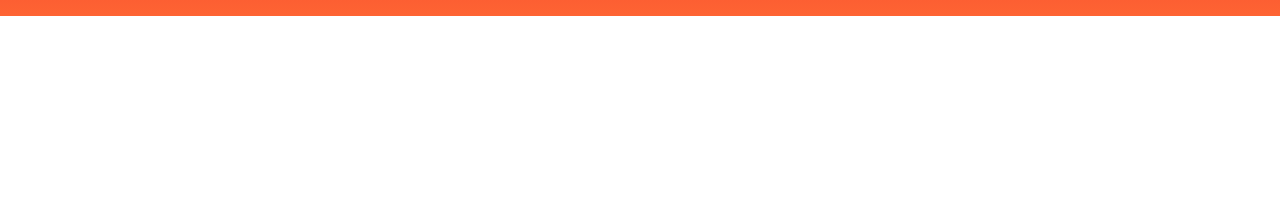
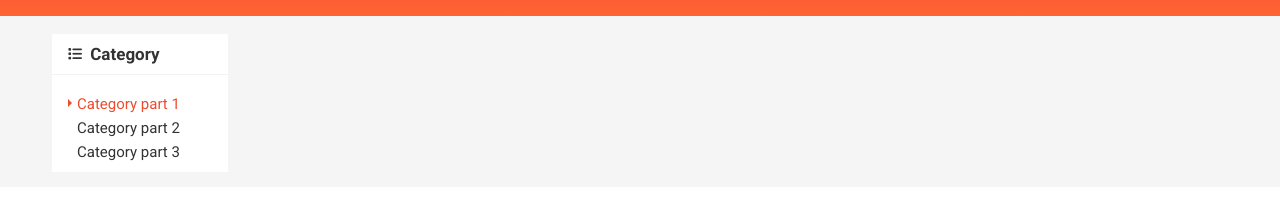
Before and after one commit to TQuyenNguyen/OnlineShop, a plain HTML site: page online-shop/index.html in a window 1280 px wide. Shown: the part 104-304 px from the top of the page. Drawn offline with nearby package versions, Linux system fonts and the light colour scheme.

Commit message:
add category

```diff
--- a/online-shop/assets/css/base.css
+++ b/online-shop/assets/css/base.css
@@ -22,7 +22,7 @@ html {
   font-family: "Roboto", sans-serif;
   box-sizing: border-box;
 }
-
+/**Response**/
 .grid {
   width: 1200px;
   max-width: 100%;
@@ -36,8 +36,20 @@ html {
 .grid_row {
   display: flex;
   flex-wrap: wrap;
+  margin-left: -12px;
+  margin-right: -12px;
 }
-
+/*Test*/
+.grid__column-2 {
+  padding-left: 12px;
+  padding-right: 12px;
+  width: 16.6667%;
+}
+.grid__column-10 {
+  padding-left: 12px;
+  padding-right: 12px;
+  width: 86.3334%;
+}
 /*Animation*/
 @keyframes fadeIn {
   from {
--- a/online-shop/assets/css/main.css
+++ b/online-shop/assets/css/main.css
@@ -736,3 +736,55 @@
   color: var(--text-color);
   display: block;
 }
+/* App Container */
+.app__container {
+  background-color: #f5f5f5;
+  padding-top: 1px;
+  padding-bottom: 5px;
+}
+.category {
+  background-color: var(--white-color);
+}
+.category__heading {
+  color: var(--text-color);
+  font-size: 1.7rem;
+  padding: 12px 16px;
+  border-bottom: 1px solid rgba(0, 0, 0, 0.05);
+}
+.category__heading-icon {
+  font-size: 1.4rem;
+  margin-right: 4px;
+  position: relative;
+  top: -1px;
+}
+.category-list {
+  padding: 0 0 8px 0;
+  list-style: none;
+  margin-left: 9px;
+}
+.category-item--active .category-item__link {
+  color: var(--primary-color);
+}
+.category-item--active .category-item__link::after {
+  position: absolute;
+  top: 50%;
+  left: 7px;
+  content: "";
+  border: 4px solid;
+  transform: translateY(calc(-50% - 1px));
+  border-color: transparent transparent transparent var(--primary-color);
+}
+.category-item__link {
+  position: relative;
+  font-size: 1.5rem;
+  color: var(--text-color);
+  text-decoration: none;
+  padding: 4px 16px;
+  display: block;
+  transition: right linear 0.1s;
+}
+.category-item__link:hover {
+  right: -4px;
+  color: var(--primary-color);
+}
+/*Home soft + filter*/
--- a/online-shop/index.html
+++ b/online-shop/index.html
@@ -340,7 +340,32 @@
           </div>
         </div>
       </header>
-      <div class="container"></div>
+      <div class="app__container">
+        <div class="grid">
+          <div class="grid__row">
+            <div class="grid__column-2">
+              <nav class="category">
+                <h3 class="category__heading">
+                  <i class="category__heading-icon fa-solid fa-list"></i>
+                  Category
+                </h3>
+                <ul class="category-list">
+                  <li class="category-item category-item--active">
+                    <a href="" class="category-item__link">Category part 1</a>
+                  </li>
+                  <li class="category-item">
+                    <a href="" class="category-item__link">Category part 2</a>
+                  </li>
+                  <li class="category-item">
+                    <a href="" class="category-item__link">Category part 3</a>
+                  </li>
+                </ul>
+              </nav>
+            </div>
+            <div class="grid__column-10"></div>
+          </div>
+        </div>
+      </div>
       <footer class="footer"></footer>
     </div>
     <!--Modal Layout-->
```
